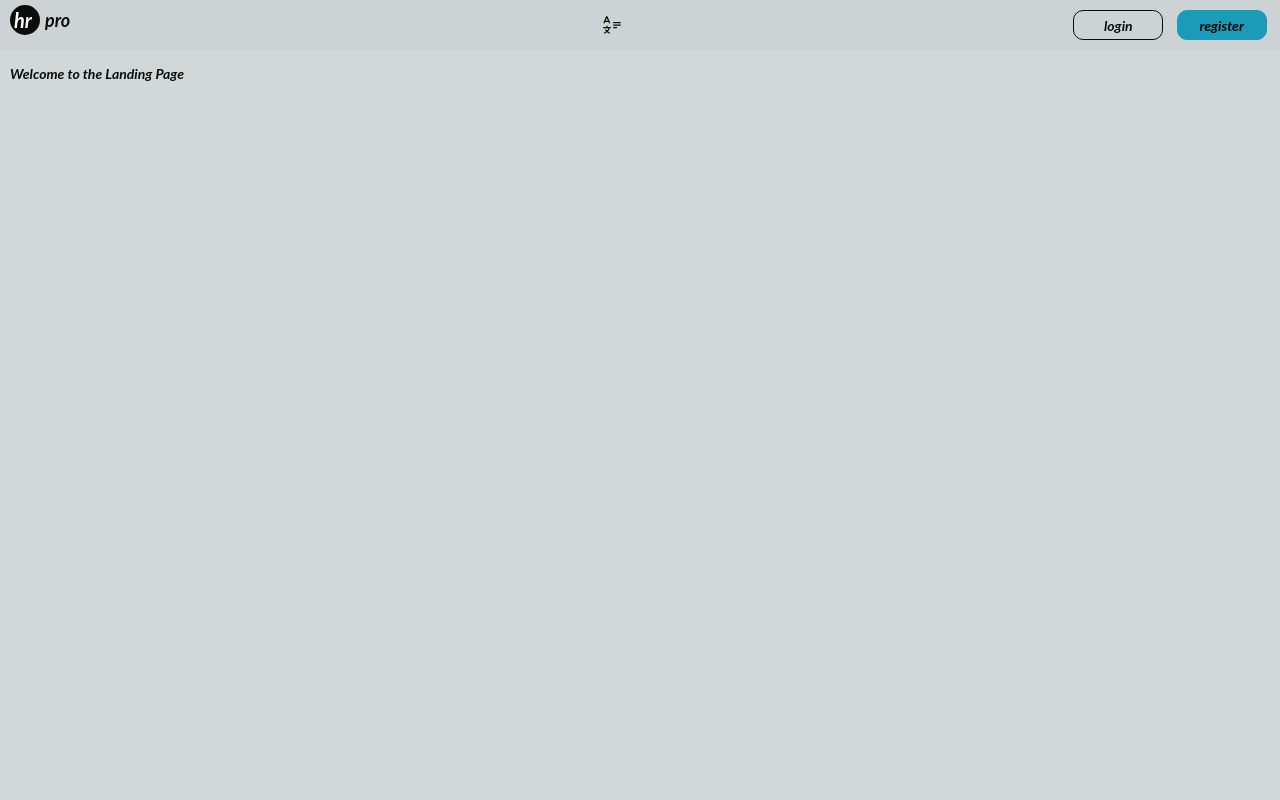
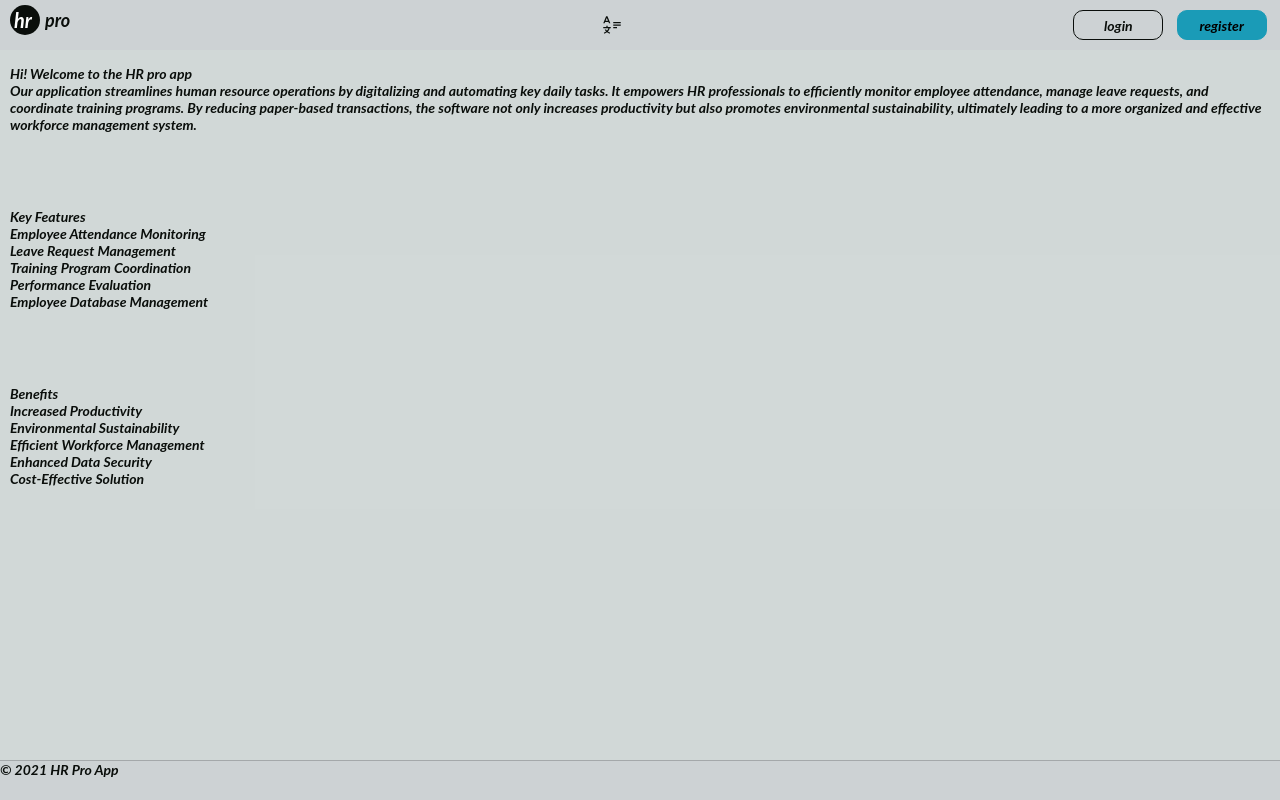
Before and after one commit to aplusInDev/hr-pro, a React (Create React App) app: page / in a window 1280 px wide. Built offline with nearby package versions, Linux system fonts and the light colour scheme; no server answers; some icons are missing.

Commit message:
updating landing page

```diff
--- a/src/assets/css/Footer.css
+++ b/src/assets/css/Footer.css
@@ -1,12 +1,11 @@
 footer {
   /* background-color: var(--midnight-black); */
-  background-color: var(--main-light-color);
+  background-color: var(--primary-header-gb);
   border-top: 1px solid rgba(0, 0, 0, .2);
-  width: calc(100vw - 200px);
-  height: 80px;
+  width: calc(100vw);
+  height: 40px;
   position: absolute;
   bottom: 0;
-  left: 200px;
-  transform: translateY(50px);
-  /* display: none; */
+  /* margin-top: 100%; */
+  color: var(--new-primary-color);
 }
--- a/src/assets/css/LandingPage.css
+++ b/src/assets/css/LandingPage.css
@@ -9,6 +9,5 @@
 .landing-page section {
   padding: 10px;
   color: var(--new-primary-color);
-  position: absolute;
-  top: 55px;
+  margin-top: 55px;
 }
--- a/src/pages/LandingPage.jsx
+++ b/src/pages/LandingPage.jsx
@@ -1,14 +1,44 @@
 import React from 'react';
 import "../assets/css/LandingPage.css";
-// import { Header } from "../layouts";
 
 export default function LandingPage() {
   return (
-    <div className="landing-page">
-      {/* <Header /> */}
-      <section>
-        <h1>Welcome to the Landing Page</h1>
-      </section>
-    </div>
+    <>
+      <div className="landing-page">
+        <section className='intro'>
+          <h1>Hi! Welcome to the HR pro app</h1>
+          <p>
+            Our application streamlines human resource operations by digitalizing and automating key daily tasks.
+            It empowers HR professionals to efficiently monitor employee attendance, manage leave requests,
+            and coordinate training programs. By reducing paper-based transactions, the software not only increases
+            productivity but also promotes environmental sustainability, ultimately leading to a more organized and
+            effective workforce management system.
+          </p>
+        </section>
+        <section className='features'>
+          <h2>Key Features</h2>
+          <ul>
+            <li>Employee Attendance Monitoring</li>
+            <li>Leave Request Management</li>
+            <li>Training Program Coordination</li>
+            <li>Performance Evaluation</li>
+            <li>Employee Database Management</li>
+          </ul>
+        </section>
+        <section className='benefits'>
+          <h2>Benefits</h2>
+          <ul>
+            <li>Increased Productivity</li>
+            <li>Environmental Sustainability</li>
+            <li>Efficient Workforce Management</li>
+            <li>Enhanced Data Security</li>
+            <li>Cost-Effective Solution</li>
+          </ul>
+        </section>
+      </div>
+      <footer>
+        <p>&copy; 2021 HR Pro App</p>
+      </footer>
+    </>
   );
 }
```
